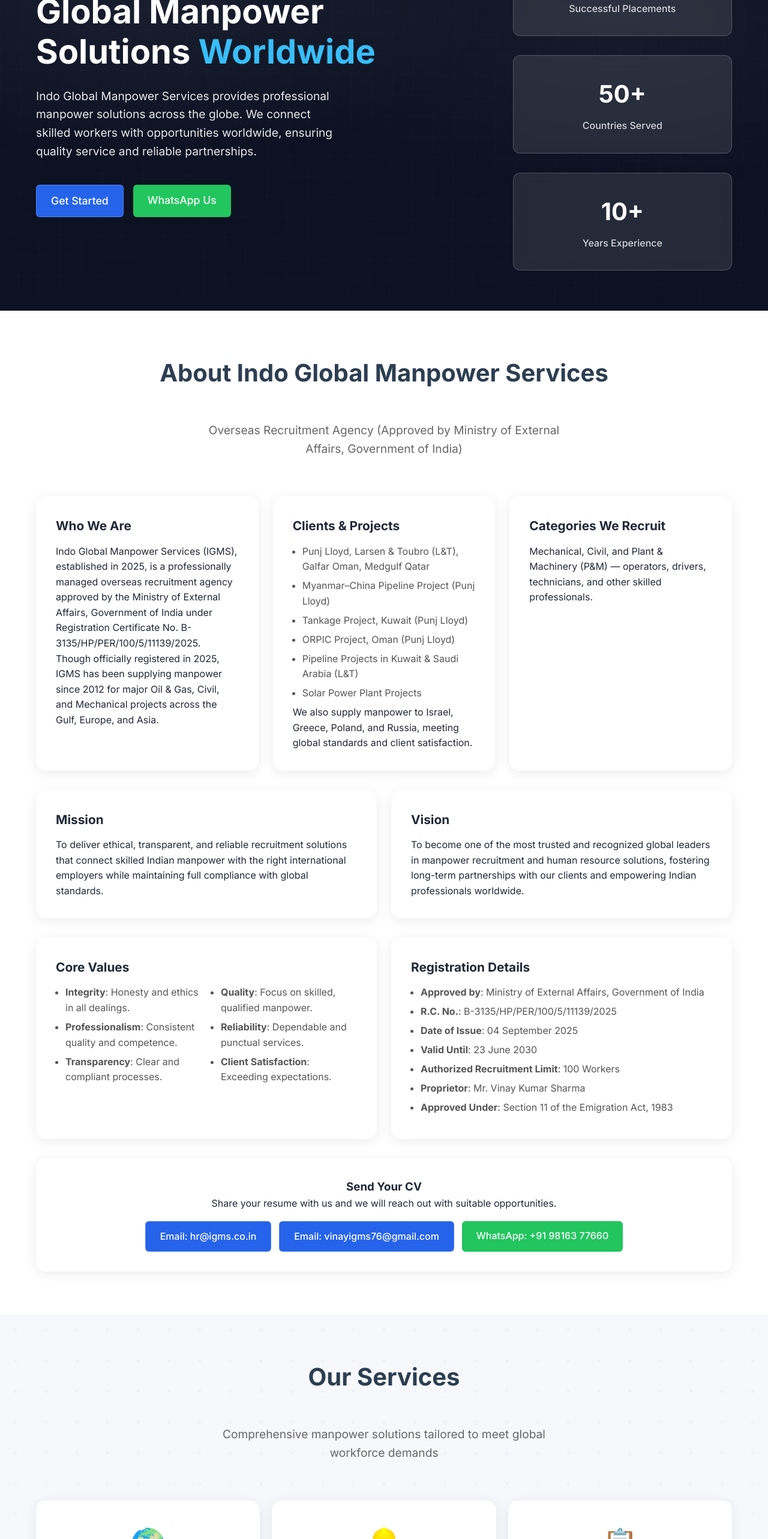
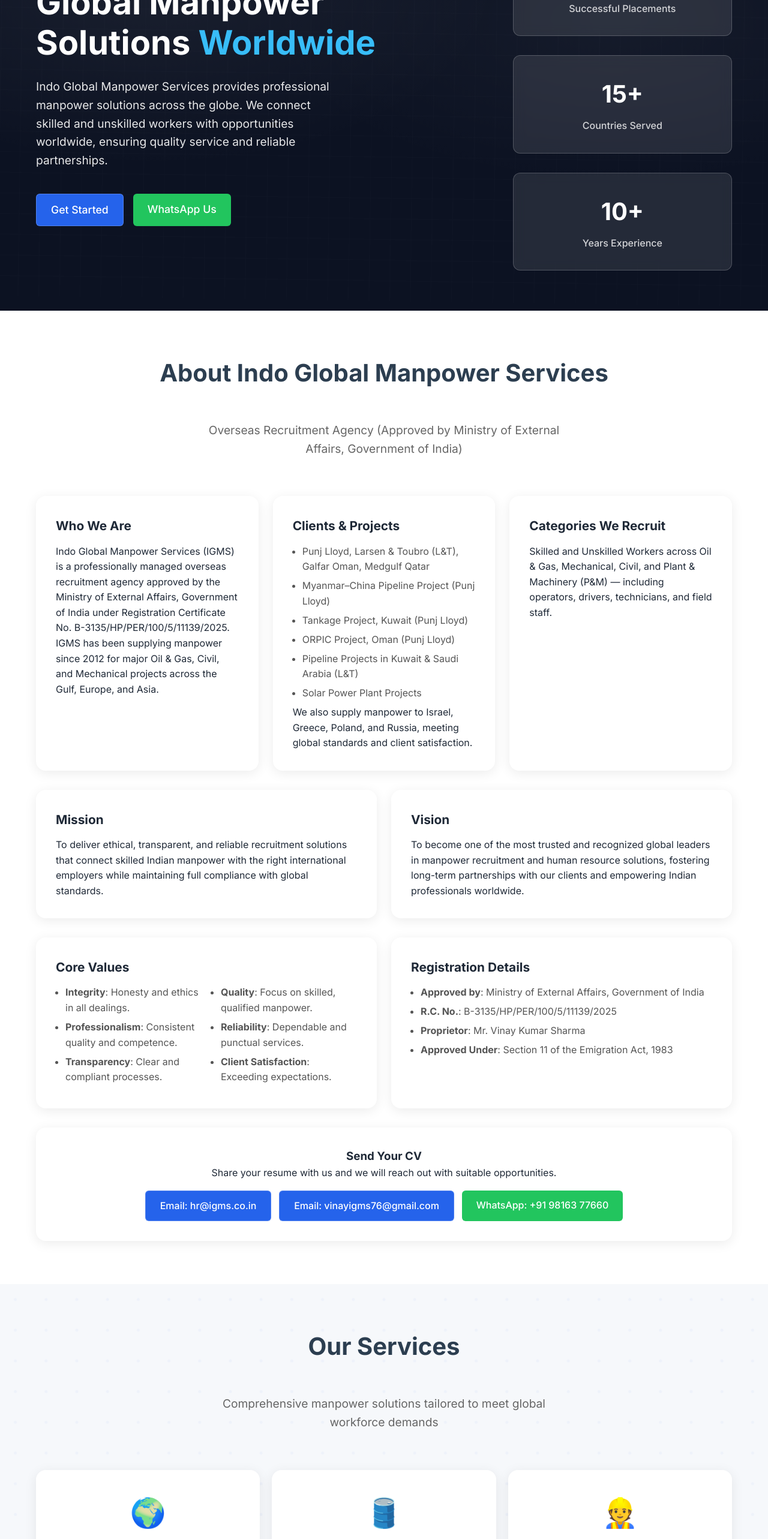
Before and after one commit to Pulkit0006/live-indo-global, a React (Vite) app: page / in a window 1280 px wide. Shown: the part 234-2800 px from the top of the page at 60% size. Built offline with nearby package versions, Linux system fonts and the light colour scheme.

Commit message:
Your message here

```diff
--- a/src/components/About.jsx
+++ b/src/components/About.jsx
@@ -14,10 +14,10 @@
           <div className="about-card card">
             <h3>Who We Are</h3>
             <p>
-              Indo Global Manpower Services (IGMS), established in 2025, is a professionally managed overseas recruitment agency approved by the Ministry of External Affairs, Government of India under Registration Certificate No. B-3135/HP/PER/100/5/11139/2025.
+              Indo Global Manpower Services (IGMS) is a professionally managed overseas recruitment agency approved by the Ministry of External Affairs, Government of India under Registration Certificate No. B-3135/HP/PER/100/5/11139/2025.
             </p>
             <p>
-              Though officially registered in 2025, IGMS has been supplying manpower since 2012 for major Oil & Gas, Civil, and Mechanical projects across the Gulf, Europe, and Asia.
+               IGMS has been supplying manpower since 2012 for major Oil & Gas, Civil, and Mechanical projects across the Gulf, Europe, and Asia.
             </p>
           </div>
 
@@ -39,7 +39,7 @@
           <div className="about-card card">
             <h3>Categories We Recruit</h3>
             <p>
-              Mechanical, Civil, and Plant & Machinery (P&M) — operators, drivers, technicians, and other skilled professionals.
+              Skilled and Unskilled Workers across Oil & Gas, Mechanical, Civil, and Plant & Machinery (P&M) — including operators, drivers, technicians, and field staff.
             </p>
           </div>
         </div>
@@ -77,9 +77,6 @@
             <ul className="about-list">
               <li><strong>Approved by</strong>: Ministry of External Affairs, Government of India</li>
               <li><strong>R.C. No.</strong>: B-3135/HP/PER/100/5/11139/2025</li>
-              <li><strong>Date of Issue</strong>: 04 September 2025</li>
-              <li><strong>Valid Until</strong>: 23 June 2030</li>
-              <li><strong>Authorized Recruitment Limit</strong>: 100 Workers</li>
               <li><strong>Proprietor</strong>: Mr. Vinay Kumar Sharma</li>
               <li><strong>Approved Under</strong>: Section 11 of the Emigration Act, 1983</li>
             </ul>
--- a/src/components/Footer.jsx
+++ b/src/components/Footer.jsx
@@ -15,7 +15,7 @@
               Your trusted partner for international manpower solutions.
             </p>
             <div className="social-links">
-              <a href="https://wa.me/916230233660" target="_blank" rel="noopener noreferrer">
+              <a href="https://wa.me/919816377660" target="_blank" rel="noopener noreferrer">
                 <span>💬</span> WhatsApp
               </a>
               <a href="tel:+911975297755">
@@ -41,7 +41,7 @@
             <h4>Our Services</h4>
             <ul>
               <li>International Placements</li>
-              <li>Skilled Workers</li>
+              <li>Skilled and Unskilled Workers</li>
               <li>Documentation Support</li>
               <li>Employer Services</li>
               <li>Relocation Support</li>
--- a/src/components/Hero.jsx
+++ b/src/components/Hero.jsx
@@ -17,7 +17,7 @@
             </h1>
             <p className="hero-subtitle">
               Indo Global Manpower Services provides professional manpower solutions
-              across the globe. We connect skilled workers with opportunities worldwide,
+              across the globe. We connect skilled and unskilled workers with opportunities worldwide,
               ensuring quality service and reliable partnerships.
             </p>
             <div className="hero-actions">
@@ -32,11 +32,11 @@
 
           <div className="hero-stats">
             <div className="stat-item">
-              <h3>500+</h3>
+              <h3>5000+</h3>
               <p>Successful Placements</p>
             </div>
             <div className="stat-item">
-              <h3>50+</h3>
+              <h3>15+</h3>
               <p>Countries Served</p>
             </div>
             <div className="stat-item">
--- a/src/components/Location.jsx
+++ b/src/components/Location.jsx
@@ -41,19 +41,19 @@
               <div className="location-icon">
                 <span>🌍</span>
               </div>
-              <h3>Why Una, Himachal Pradesh?</h3>
+              <h3>Why Indo Global?</h3>
               <div className="location-benefits">
-                <p>• Strategic location in Northern India</p>
-                <p>• Easy access to major cities</p>
-                <p>• Beautiful and peaceful environment</p>
-                <p>• Close to international borders</p>
+                <p>• MEA-approved recruitment agency with proven compliance</p>
+                <p>• 5000+ successful international placements</p>
+                <p>• Strong presence in Oil & Gas, Civil, and Mechanical sectors</p>
+                <p>• Transparent processes, fast mobilization, client-first approach</p>
               </div>
             </div>
           </div>
 
           <div className="map-container">
             <iframe
-              src="https://www.google.com/maps?q=SCO%201%20%26%202,%203rd%20Floor,%20Jiwan%20Market,%20Una,%20Himachal%20Pradesh%20%E2%80%93%20174303,%20India&output=embed"
+              src="https://www.google.com/maps/search/?api=1&query=Jiwan%20Market%2C%20Una"
               width="100%"
               height="100%"
               style={{ border: 0 }}
@@ -68,7 +68,7 @@
                 <p>Our office is located in the beautiful state of Himachal Pradesh, known for its scenic beauty and strategic location.</p>
                 <div className="map-actions">
                   <a
-                    href="https://www.google.com/maps?q=SCO%201%20%26%202,%203rd%20Floor,%20Jiwan%20Market,%20Una,%20Himachal%20Pradesh%20%E2%80%93%20174303,%20India"
+                    href="https://www.google.com/maps/search/?api=1&query=Jiwan%20Market%2C%20Una"
                     target="_blank"
                     rel="noopener noreferrer"
                     className="btn btn-primary"
@@ -76,7 +76,7 @@
                     View on Google Maps
                   </a>
                   <a
-                    href="https://wa.me/919816377660?text=Hi,%20please%20share%20directions%20to%20SCO%201%20%26%202,%203rd%20Floor,%20Jiwan%20Market,%20Una,%20Himachal%20Pradesh%20%E2%80%93%20174303,%20India"
+                    href="https://wa.me/919816377660?text=Hi,%20please%20share%20directions%20to%20Jiwan%20Market,%20Una"
                     className="btn btn-whatsapp"
                   >
                     WhatsApp Directions
--- a/src/components/Services.jsx
+++ b/src/components/Services.jsx
@@ -9,9 +9,14 @@
       description: 'We provide skilled manpower for international markets across various industries including construction, healthcare, IT, and hospitality.'
     },
     {
+      icon: '🛢️',
+      title: 'Oil & Gas Workforce',
+      description: 'Specialized recruitment for Oil & Gas projects with safety-compliant, experienced workforce across upstream and downstream.'
+    },
+    {
       icon: '👷',
-      title: 'Skilled Workers',
-      description: 'Our network includes highly skilled professionals in construction, engineering, healthcare, and technical fields ready for global opportunities.'
+      title: 'Skilled & Unskilled Workers',
+      description: 'From certified professionals to reliable general workforce — operators, riggers, helpers, drivers, technicians, and more.'
     },
     {
       icon: '📋',
@@ -27,11 +32,6 @@
       icon: '✈️',
       title: 'Relocation Support',
       description: 'End-to-end support for workers including travel arrangements, accommodation assistance, and initial settlement support.'
-    },
-    {
-      icon: '📞',
-      title: '24/7 Support',
-      description: 'Round-the-clock assistance for both workers and employers to ensure smooth operations and quick problem resolution.'
     }
   ];
 
```
